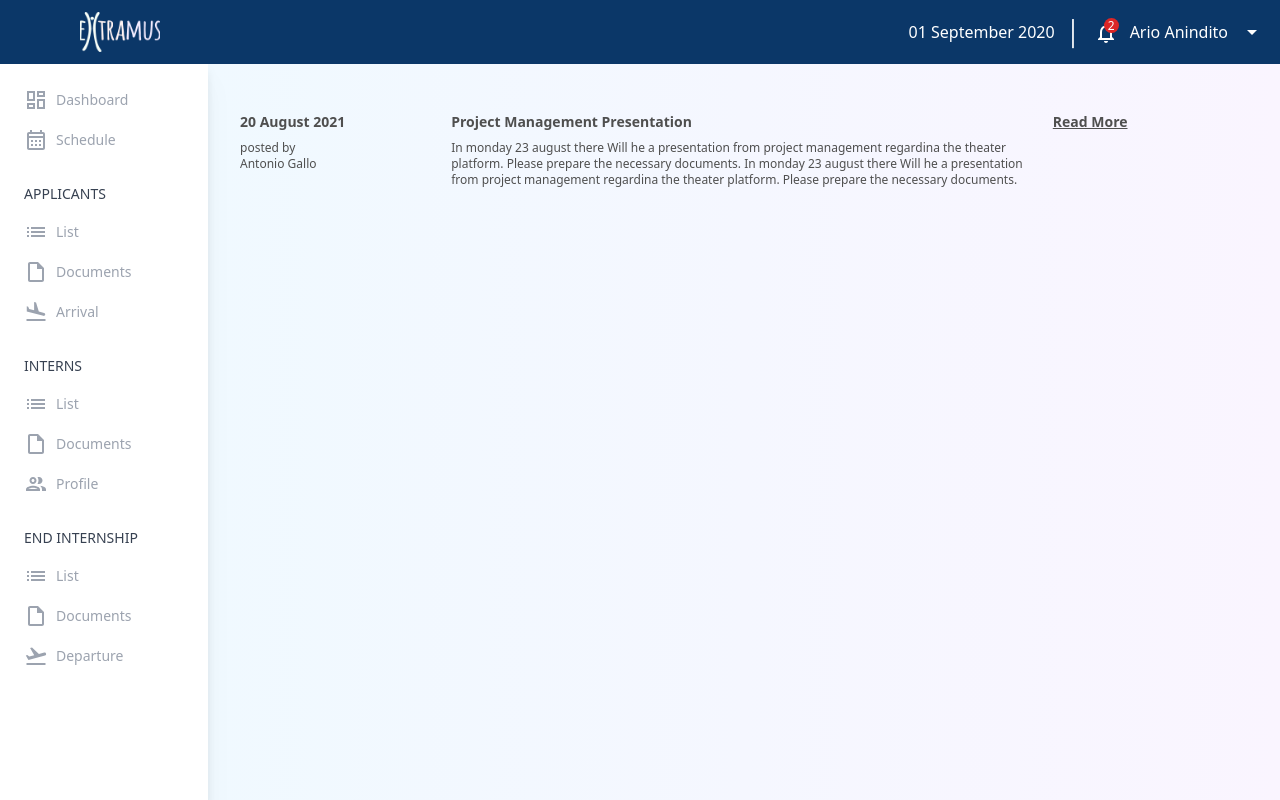
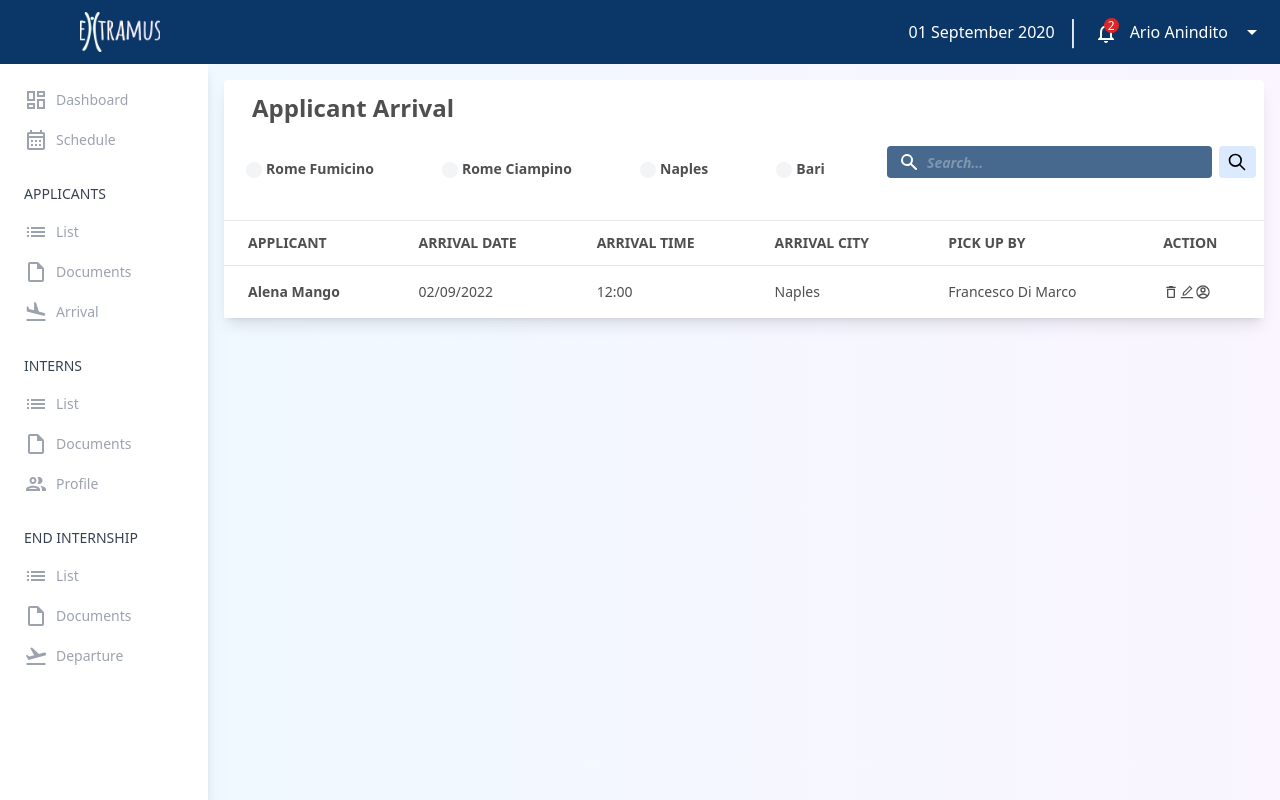
Before and after one commit to erenkahraman/HR-Platform, a Next.js app: page /EndInternship/EndDeparture in a window 1280 px wide. Built offline with nearby package versions, Linux system fonts and the light colour scheme.

Commit message:
changes Lia

```diff
--- a/package.json
+++ b/package.json
@@ -21,7 +21,8 @@
     "react": "18.2.0",
     "react-dom": "18.2.0",
     "react-select": "^5.4.0",
-    "react-select-country-list": "^2.2.3"
+    "react-select-country-list": "^2.2.3",
+    "reactjs-popup": "^2.0.5"
   },
   "devDependencies": {
     "autoprefixer": "^10.4.7",
--- a/pages/EndInternship/EndDeparture.jsx
+++ b/pages/EndInternship/EndDeparture.jsx
@@ -1,32 +1,198 @@
-const Feed = () => {
+import { Add, Circle, MoreHoriz, SystemUpdateAlt, EditOutlined, DeleteOutlineOutlined } from "@mui/icons-material";
+import Image from "next/image";
+import Link from "next/link";
+import { MdDeleteOutline } from "react-icons/md"
+import { AiOutlineEdit } from "react-icons/ai"
+import { RiAccountCircleLine } from "react-icons/ri"
+import {MdDone} from "react-icons/md"
+import {MdOutlineCancel} from "react-icons/md"
+import Popup from "reactjs-popup"
+
+export default function ApplicantsList() {
+
 	return (
-		<div className="flex m-2 py-4">
-			<div className="flex flex-[1] flex-col gap-2 p-2">
-				<div className="text-sm font-semibold">20 August 2021</div>
-				<div className="text-xs font-light">
-					<div>posted by</div>
-					<div>Antonio Gallo</div>
+		<section className="relative w-full">
+			<div className="w-full mb-12">
+				<div className="relative flex flex-col min-w-0 break-words w-full mb-6 shadow-lg rounded">
+					{/* Title Container */}
+					<div className="flex justify-between rounded-t mb-0 px-4 pt-3 border-0 bg-white">
+						<div className="flex flex-wrap items-center">
+							<div className="relative w-full px-3 max-w-full flex-grow flex-1 ">
+								<h3 className="font-semibold text-2xl">Applicant Arrival</h3>
 							</div>
 						</div>
-			<div className="flex flex-[3] flex-col gap-2 p-2">
-				<div className="text-sm font-semibold">
-					Project Management Presentation
+						{/* <div className="flex gap-2">
+							<Link href="/import-list">
+								<span className="gap-1 hover:bg-gray-200 group flex items-center rounded-md bg-gray-300 text-gray-500 text-xs font-light pl-2 pr-3 py-2 shadow-sm cursor-pointer">
+									<SystemUpdateAlt className="text-sm" />
+									CSV Import
+								</span>
+							</Link>
+							<Link href="/applicants/new">
+								<span className="hover:bg-green-400 group flex items-center rounded-md bg-green-500 text-white text-xs font-light pl-2 pr-3 py-2 shadow-sm cursor-pointer">
+									<Add className="text-sm" />
+									Add Candidate
+								</span>
+							</Link>
+						</div> */}
 					</div>
-				<div className="text-xs font-light">
-					In monday 23 august there Will he a presentation from project
-					management regardina the theater platform. Please prepare the
-					necessary documents. In monday 23 august there Will he a presentation
-					from project management regardina the theater platform. Please prepare
-					the necessary documents.
+					<div className="border-0 bg-white ">
+						<div >
+							<div className="flex flex-row justify-between font-semibold pl-4 pt-5 pb-10" >
+								{/* <h3 className="font-semibold text-2xl">Applicant Arrival</h3> */}
+
+								{/* Radio check */}
+								<div className="pr-3 pl-1.5 pt-3">
+									<input type="radio" className="border-none bg-[#50d71e] read-only:bg-gray-100 p-2" />
+									<label className="text-sm pl-1 ">Rome Fumicino</label>
 								</div>
+								<div className="pr-3 pl-1.5 pt-3">
+									<input type="radio" className="border-none read-only:bg-gray-100 p-2" />
+									<label className="text-sm pl-1 ">Rome Ciampino</label>
 								</div>
-			<div className="flex flex-[1] p-2">
-				<div className="flex h-fit text-sm font-semibold underline cursor-pointer">
-					Read More
+								<div className="pr-3 pl-1.5 pt-3">
+									<input type="radio" className="border-none read-only:bg-gray-100 p-2 " />
+									<label className="text-sm pl-1 ">Naples</label>
+								</div>
+								<div className="pr-3 pl-1.5 pt-3">
+									<input type="radio" className="border-none read-only:bg-gray-100 p-2" />
+									<label className="text-sm pl-1">Bari</label>
+								</div>
+								{/* search */}
+								<form class="flex items-center ">
+									<div class="relative w-full">
+										<div class="flex absolute inset-y-0 left-0 items-center pl-3 pointer-events-none">
+											<svg aria-hidden="true" class="w-5 h-5 text-white-500 dark:text-white-400" fill="white" viewBox="0 0 20 20" xmlns="http://www.w3.org/2000/svg"><path fill-rule="evenodd" d="M8 4a4 4 0 100 8 4 4 0 000-8zM2 8a6 6 0 1110.89 3.476l4.817 4.817a1 1 0 01-1.414 1.414l-4.816-4.816A6 6 0 012 8z" clip-rule="evenodd"></path></svg>
+										</div>
+										<input type="text" id="simple-search" class="rounded border-none bg-[#0B3768]/75 px-10 text-white h-8 placeholder:italic placeholder:text-white/30 placeholder:text-sm" placeholder="Search..." required />
+									</div>
+									<button type="submit" class="w-10 px-2 rounded border-none bg-blue-100 h-8 ml-1 mr-2 hover:bg-[#0B3768]/75 ">
+										<svg class="w-5 h-5" fill="none" stroke="black" viewBox="0 0 24 24" xmlns="http://www.w3.org/2000/svg"><path stroke-linecap="round" stroke-linejoin="round" stroke-width="2" d="M21 21l-6-6m2-5a7 7 0 11-14 0 7 7 0 0114 0z"></path></svg>
+										<span class="sr-only">Search</span>
+									</button>
+								</form>
+
 							</div>
 						</div>
 					</div>
+
+
+					{/* Table */}
+					<div className="block w-full overflow-x-auto ">
+						<table className="items-center w-full border-collapse bg-white">
+							{/* Table Head */}
+							<thead>
+								<tr>
+									<th className="px-6 align-middle border border-solid py-3 text-sm uppercase border-l-0 border-r-0 whitespace-nowrap font-semibold text-left">
+										APPLICANT
+									</th>
+									<th className="px-6 align-middle border border-solid py-3 text-sm uppercase border-l-0 border-r-0 whitespace-nowrap font-semibold text-left">
+										ARRIVAL DATE
+									</th>
+									<th className="px-6 align-middle border border-solid py-3 text-sm uppercase border-l-0 border-r-0 whitespace-nowrap font-semibold text-left">
+										ARRIVAL TIME
+									</th>
+									<th className="px-6 align-middle border border-solid py-3 text-sm uppercase border-l-0 border-r-0 whitespace-nowrap font-semibold text-left">
+										ARRIVAL CITY
+									</th>
+									<th className="px-6 align-middle border border-solid py-3 text-sm uppercase border-l-0 border-r-0 whitespace-nowrap font-semibold text-left">
+										PICK UP BY
+									</th>
+									<th className="px-6 align-middle border border-solid py-3 text-sm uppercase border-l-0 border-r-0 whitespace-nowrap font-semibold text-left">
+										ACTION
+									</th>
+								</tr>
+							</thead>
+
+							{/* Table Body */}
+							<tbody className="divide-y">
+								<tr>
+									<td className="border-t-0 px-6 align-middle border-l-0 border-r-0 text-sm whitespace-nowrap p-4 text-left flex items-center">
+										{/* <Image
+											src="https://demos.creative-tim.com/notus-js/assets/img/team-2-800x800.jpg"
+											className="bg-white rounded-full border"
+											height="48"
+											width="48"
+											alt="..."
+										/> */}
+										<span className="font-bold"> Alena Mango </span>
+									</td>
+
+									<td className="border-t-0 px-6 align-middle border-l-0 border-r-0 text-sm whitespace-nowrap p-4">
+										02/09/2022
+									</td>
+
+									<td className="border-t-0 px-6 align-middle border-l-0 border-r-0 text-sm whitespace-nowrap p-4">
+										12:00
+									</td>
+
+									<td className="border-t-0 px-6 align-middle border-l-0 border-r-0 text-sm whitespace-nowrap p-4">
+										<div className="flex flex-col gap-1">
+											<div>Naples</div>
+											{/* <div className="flex items-center">
+												<span className="mr-2">80%</span>
+												<div className="relative w-full">
+													<div className="overflow-hidden h-2 text-xs flex rounded bg-gray-300">
+														<div
+															style={{ width: "80%" }}
+															className="shadow-none flex flex-col text-center whitespace-nowrap text-white justify-center bg-green-500"
+														></div>
+													</div>
+												</div>
+											</div> */}
+										</div>
+									</td>
+
+									<td contentEditable='true' className="border-t-0 px-6 align-middle border-l-0 border-r-0 text-sm whitespace-nowrap p-4">
+										<div className="flex items-center gap-2">
+											{/* <Circle className="h-3 w-3 text-gray-400" /> */}
+											Francesco Di Marco
+										</div>
+									</td>
+
+									<td className="border-t-0 px-6 align-middle border-l-0 border-r-0 text-m whitespace-nowrap p-4 text-left">
+										{/* ICONS */}
+										<div className="flex flex-row">
+											<button className="px-0.75">
+												<MdDeleteOutline />
+											</button>
+											<Popup trigger={<button><AiOutlineEdit /></button>} position="left center">
+												<div className="flex flex-row">
+													<div >
+														<input  className="rounded border-none bg-[#0B3768]/75 text-white w-full" type="text" name="applicant" placeholder="Applicant name..." required />
+													</div>
+													<div>
+														<input  className="rounded border-none bg-[#0B3768] text-white w-full" type="date" name="arrivalDate" placeholder="Arrival Date..." required />
+													</div>
+													<div>
+														<input  className="rounded border-none bg-[#0B3768] text-white w-full" type="time" name="arrivalTime" placeholder="Arrival Time..." required />
+													</div>
+													<div>
+														<input  className="rounded border-none bg-[#0B3768] text-white w-full" type="text" name="arrivalCity" placeholder="Arrival City..." required />
+													</div>
+													<div>
+														<input className="rounded border-none bg-[#0B3768] text-white w-full" type="text" name="pickUpBy" placeholder="Pick Up By..." required />
+													</div>
+													<div>
+														<div className=" flex flex-row rounded border-none bg-[#0B3768] text-white w-full h-full">
+														<MdOutlineCancel />
+														<MdDone />
+														</div>
+													</div>
+												</div>
+											</Popup>
+											<button className="px-0.75">
+												<RiAccountCircleLine />
+											</button>
+
+										</div>
+									</td>
+								</tr>
+							</tbody>
+						</table>
+					</div>
+				</div>
+			</div>
+		</section>
 	);
-};
-
-export default Feed;
+}
```
Also changed, not shown: 2 other files (tests, documents, lock files or other folders). Lines whose indentation alone changed are shown as unchanged.
